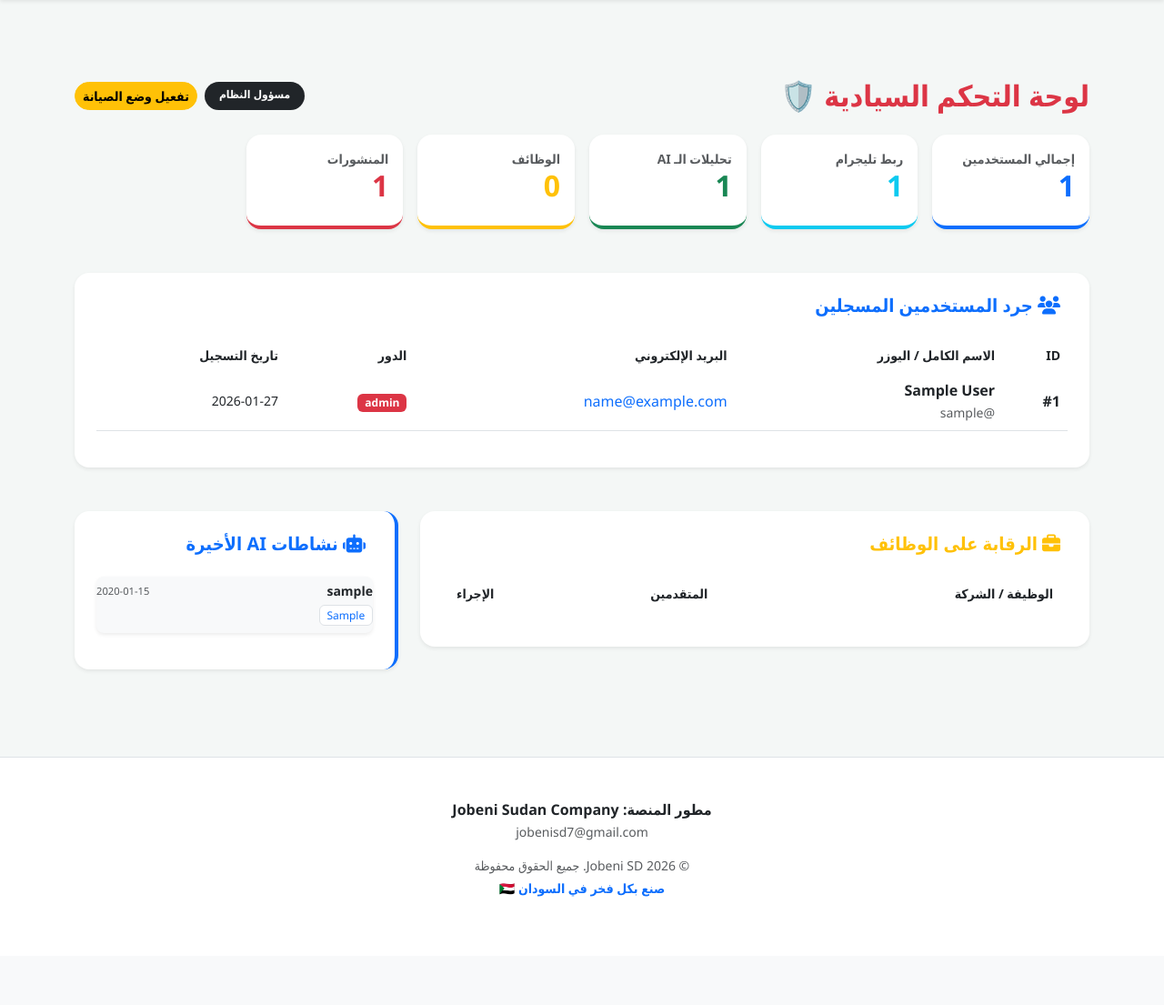
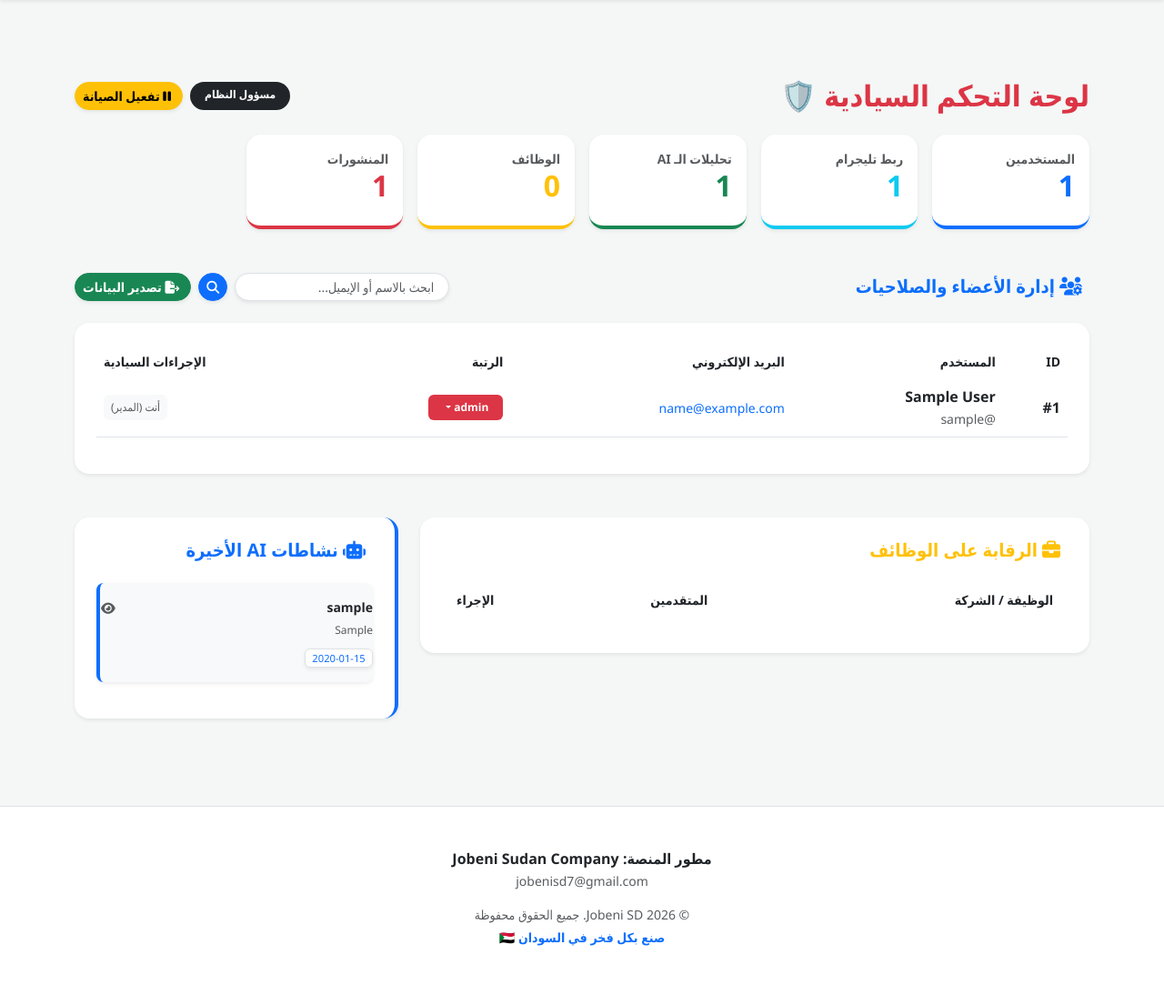
Before and after one commit to FlutterPro2024/Jobeni-SD, a Flask app: page /admin/super-admin/stats in a window 1280 px wide. Shown: the part 63-1168 px from the top of the page at 91% size. Before the commit the page ends 1049 px from the top, so only its background shows below. Run offline with Flask 3, Linux system fonts and the light colour scheme; a user stored in the database is signed in; tables that the repository leaves empty hold one stand-in row (values such as "Sample post"); grey boxes marked "Sample" are stand-in pictures; data that the repository does not hold is empty.

Commit message:
Fix: Added radar columns and updated auth logic

```diff
--- a/app/templates/admin/global_dashboard.html
+++ b/app/templates/admin/global_dashboard.html
@@ -6,8 +6,8 @@
         <div class="d-flex gap-2">
             <span class="badge bg-dark rounded-pill px-3 py-2 small">مسؤول النظام</span>
             <form action="{{ url_for('admin.toggle_maintenance') }}" method="POST">
-                <button type="submit" class="btn btn-sm {% if is_maintenance %}btn-success{% else %}btn-warning{% endif %} rounded-pill fw-bold">
-                    {% if is_maintenance %}إيقاف وضع الصيانة{% else %}تفعيل وضع الصيانة{% endif %}
+                <button type="submit" class="btn btn-sm {% if is_maintenance %}btn-success{% else %}btn-warning{% endif %} rounded-pill fw-bold shadow-sm">
+                    {% if is_maintenance %}<i class="fas fa-play me-1"></i> إنهاء الصيانة{% else %}<i class="fas fa-pause me-1"></i> تفعيل الصيانة{% endif %}
                 </button>
             </form>
         </div>
@@ -16,7 +16,7 @@
     <div class="row g-3 mb-5">
         <div class="col-md-2">
             <div class="card p-3 shadow-sm border-0 rounded-4 bg-white border-bottom border-primary border-4">
-                <small class="text-muted small fw-bold">إجمالي المستخدمين</small>
+                <small class="text-muted small fw-bold">المستخدمين</small>
                 <h2 class="fw-bold text-primary">{{ stats.total_users }}</h2>
             </div>
         </div>
@@ -46,19 +46,34 @@
         </div>
     </div>
 
+    <div class="row mb-4 align-items-center">
+        <div class="col-md-6">
+            <h5 class="fw-bold text-primary mb-0"><i class="fas fa-users-cog me-2"></i> إدارة الأعضاء والصلاحيات</h5>
+        </div>
+        <div class="col-md-6 d-flex gap-2 justify-content-md-end mt-3 mt-md-0">
+            <form action="{{ url_for('admin.global_dashboard') }}" method="GET" class="d-flex gap-2">
+                <input type="text" name="search" class="form-control form-control-sm rounded-pill px-3 shadow-sm"
+                       placeholder="ابحث بالاسم أو الإيميل..." value="{{ search_query or '' }}">
+                <button type="submit" class="btn btn-sm btn-primary rounded-pill shadow-sm"><i class="fas fa-search"></i></button>
+            </form>
+            <a href="{{ url_for('admin.export_users') }}" class="btn btn-sm btn-success rounded-pill shadow-sm fw-bold">
+                <i class="fas fa-file-export me-1"></i> تصدير البيانات
+            </a>
+        </div>
+    </div>
+
     <div class="row g-4">
         <div class="col-lg-12">
             <div class="card border-0 shadow-sm rounded-4 p-4 mb-4">
-                <h5 class="fw-bold mb-4 text-primary"><i class="fas fa-users me-2"></i> جرد المستخدمين المسجلين</h5>
                 <div class="table-responsive">
                     <table class="table align-middle table-hover text-end">
                         <thead class="bg-light small text-muted">
                             <tr>
                                 <th>ID</th>
-                                <th>الاسم الكامل / اليوزر</th>
+                                <th>المستخدم</th>
                                 <th>البريد الإلكتروني</th>
-                                <th>الدور</th>
-                                <th>تاريخ التسجيل</th>
+                                <th>الرتبة</th>
+                                <th class="text-start">الإجراءات السيادية</th>
                             </tr>
                         </thead>
                         <tbody>
@@ -69,13 +84,30 @@
                                     <div class="fw-bold text-dark">{{ user.full_name or 'بدون اسم' }}</div>
                                     <small class="text-muted">@{{ user.username }}</small>
                                 </td>
-                                <td><span class="text-primary">{{ user.email }}</span></td>
+                                <td><span class="text-primary small">{{ user.email }}</span></td>
                                 <td>
-                                    <span class="badge {% if user.role == 'admin' %}bg-danger{% else %}bg-secondary{% endif %}">
-                                        {{ user.role }}
-                                    </span>
+                                    <div class="dropdown">
+                                        <button class="badge border-0 dropdown-toggle py-2 px-3 {% if user.role == 'admin' %}bg-danger{% else %}bg-secondary{% endif %}"
+                                                type="button" data-bs-toggle="dropdown">
+                                            {{ user.role }}
+                                        </button>
+                                        <ul class="dropdown-menu shadow border-0 text-end">
+                                            <li><a class="dropdown-item small" href="{{ url_for('admin.update_user_role', user_id=user.id, new_role='admin') }}">ترقية لـ Admin</a></li>
+                                            <li><a class="dropdown-item small" href="{{ url_for('admin.update_user_role', user_id=user.id, new_role='user') }}">تنزيل لـ User</a></li>
+                                        </ul>
+                                    </div>
                                 </td>
-                                <td class="small">{{ user.last_seen.strftime('%Y-%m-%d') if user.last_seen else 'قديم' }}</td>
+                                <td class="text-start">
+                                    {% if user.id != current_user.id %}
+                                    <form action="{{ url_for('admin.delete_user', user_id=user.id) }}" method="POST" class="d-inline" onsubmit="return confirm('⚠️ خطر: هل أنت متأكد من طرد هذا المستخدم نهائياً؟');">
+                                        <button type="submit" class="btn btn-sm btn-outline-danger border-0 fw-bold">
+                                            <i class="fas fa-user-slash"></i> طرد
+                                        </button>
+                                    </form>
+                                    {% else %}
+                                    <span class="badge bg-light text-muted fw-normal p-2">أنت (المدير)</span>
+                                    {% endif %}
+                                </td>
                             </tr>
                             {% endfor %}
                         </tbody>
@@ -126,12 +158,17 @@
                 <h5 class="fw-bold mb-4 text-primary"><i class="fas fa-robot me-2"></i> نشاطات AI الأخيرة</h5>
                 <div class="list-group list-group-flush text-end">
                     {% for cv in recent_analyses %}
-                    <div class="list-group-item border-0 px-0 mb-3 bg-light rounded-3 p-2 shadow-sm">
-                        <div class="d-flex justify-content-between align-items-start mb-1">
+                    <div class="list-group-item border-0 px-0 mb-3 bg-light rounded-3 p-3 shadow-sm border-start border-primary border-4">
+                        <div class="d-flex justify-content-between align-items-center mb-1">
                             <h6 class="fw-bold mb-0 small text-dark">{{ cv.owner.username }}</h6>
-                            <small class="text-muted" style="font-size: 0.7rem;">{{ cv.created_at.strftime('%Y-%m-%d') }}</small>
+                            <a href="{{ url_for('cv.view_analysis', cv_id=cv.id) }}" class="btn btn-link btn-sm p-0 text-decoration-none">
+                                <i class="fas fa-eye text-muted"></i>
+                            </a>
                         </div>
-                        <span class="badge bg-white text-primary border fw-normal">{{ cv.profession or 'تخصص غير محدد' }}</span>
+                        <div class="small text-muted mb-2" style="font-size: 0.75rem;">{{ cv.profession or 'تخصص غير محدد' }}</div>
+                        <span class="badge bg-white text-primary border fw-normal shadow-sm" style="font-size: 0.7rem;">
+                            {{ cv.created_at.strftime('%Y-%m-%d') }}
+                        </span>
                     </div>
                     {% endfor %}
                 </div>
@@ -145,5 +182,7 @@
     .card:hover { transform: translateY(-5px); }
     .table thead th { border:0; }
     body { background-color: #f4f7f6; }
+    .dropdown-item:hover { background-color: #f8f9fa; color: #dc3545; }
+    .form-control:focus { box-shadow: none; border-color: #0d6efd; }
 </style>
 {% endblock %}
```
